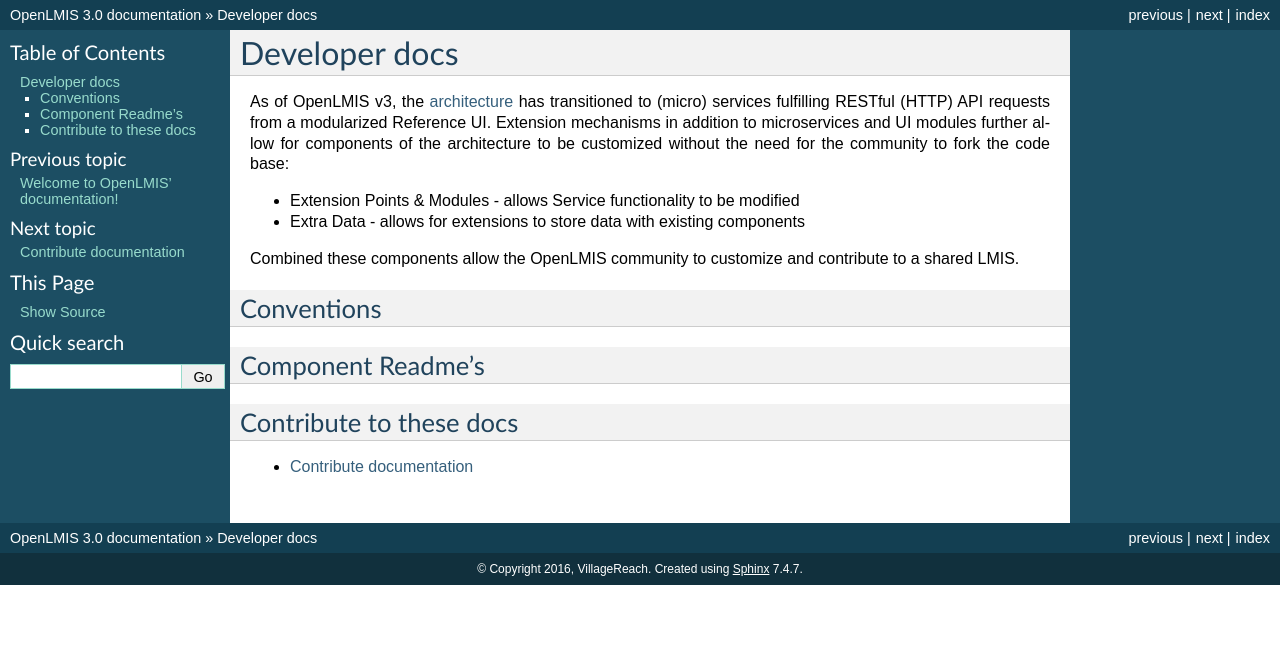
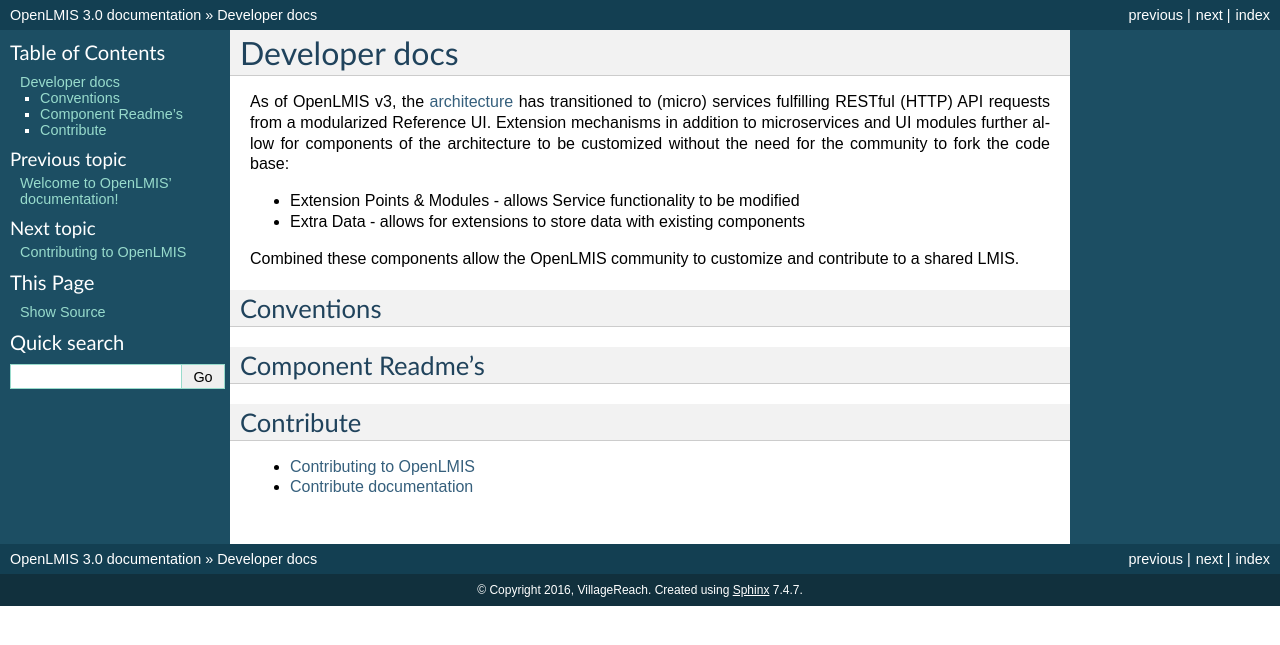
Before and after one commit to OpenLMIS/openlmis-ref-distro, a Sphinx documentation site: the page built from docs/source/developer-docs/index.rst, in a window 1280 px wide. Shown: the top 645 px of the page. Built offline with Sphinx 7.4.7, drawn with Linux system fonts in a browser that asks for light colours; pages that are not in the unit, such as notebooks, are missing from menus.

```diff
--- a/docs/source/developer-docs/index.rst
+++ b/docs/source/developer-docs/index.rst
@@ -26,7 +26,7 @@ Conventions
    licenseHeader
 
 Component Readme's
-=================
+==================
 
 .. toctree::
    :maxdepth: 1
@@ -39,10 +39,11 @@ Component Readme's
    templateService
    requisitionUI
 
-Contribute to these docs
-========================
+Contribute
+==========
 
 .. toctree::
    :maxdepth: 1
 
+   contributionGuide
    contributeDocs
```
Also changed, not shown: docs/source/developer-docs/contributionGuide.md (renamed from CONTRIBUTING.md).
